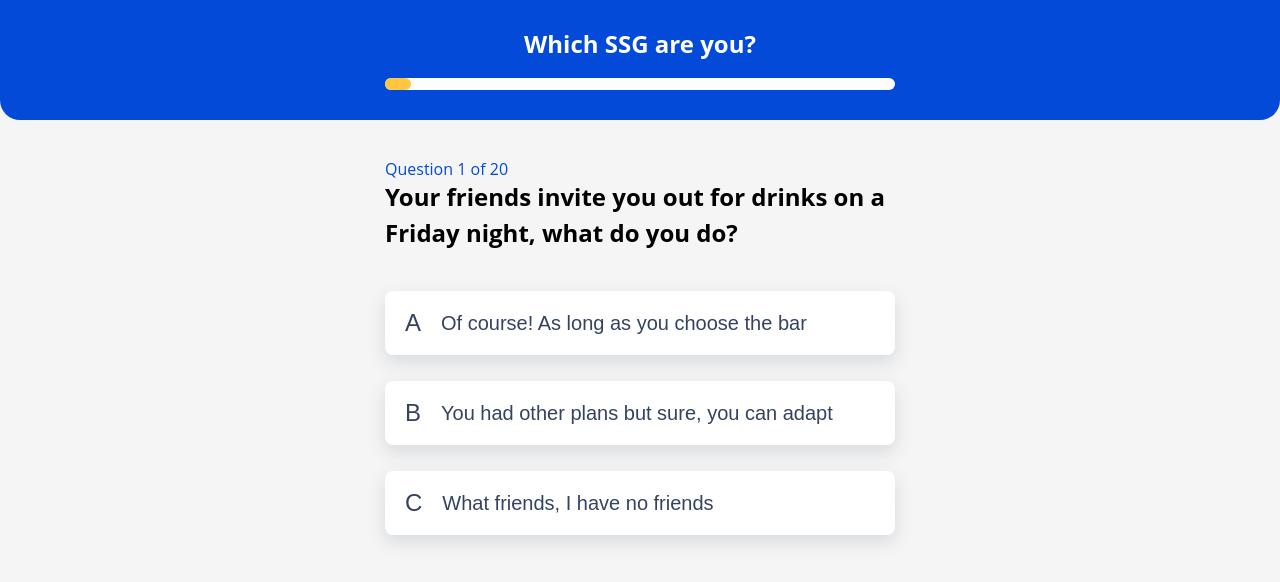
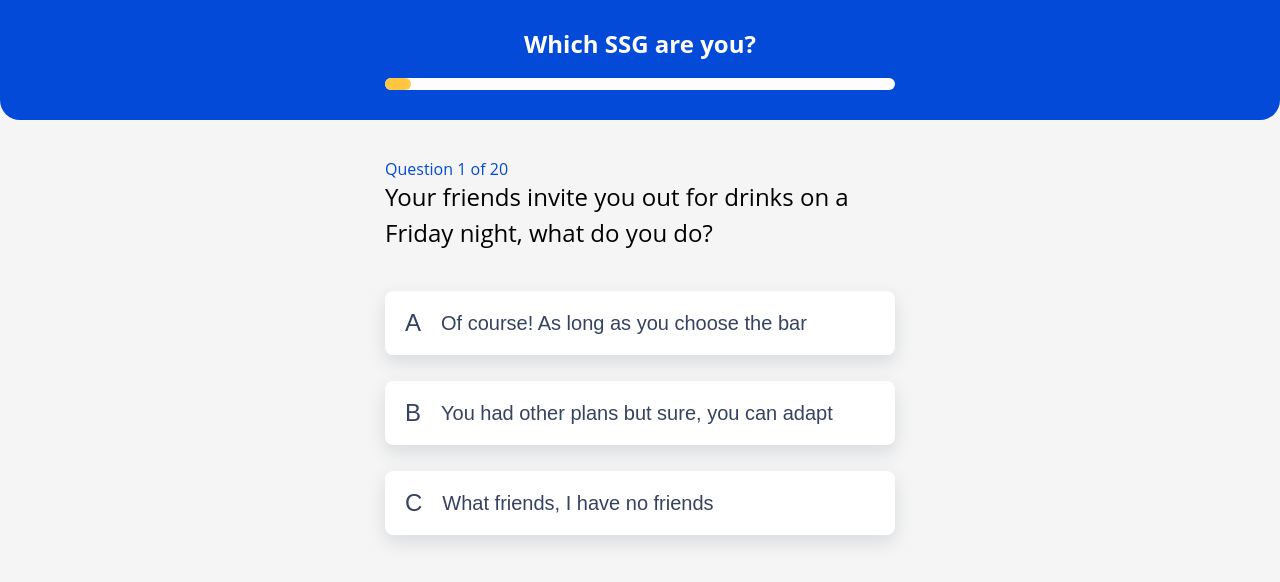
Before and after one commit to NJKode/ssg-quiz, a React (Create React App) app: page / in a window 1280 px wide. Both pictures are taken after a click on the button "Get started". Shown: the top 582 px of the page. Built offline with nearby package versions, Linux system fonts and the light colour scheme.

Commit message:
Styles changes

```diff
--- a/src/component/Button.jsx
+++ b/src/component/Button.jsx
@@ -2,7 +2,7 @@ import React from "react";
 
 function Button({ text, func }) {
   return (
-    <button className="button button--title-screen button--primary" onClick={func}>
+    <button className="button button--title-screen cc-helper__button--light" onClick={func}>
       {text}
     </button>
   );
--- a/src/component/QNA.jsx
+++ b/src/component/QNA.jsx
@@ -26,7 +26,7 @@ function QNA({ updateAnswer, question, questionNum, questionMax }) {
         {questionNum + 1 <= questionMax ? questionNum + 1 : questionMax} of{" "}
         {questionMax}
       </div>
-      <div className="QA-question title">{question.questionText}</div>
+      <div className="QA-question cc-helper__h3">{question.questionText}</div>
       <div>{answers}</div>
     </div>
   );
```
